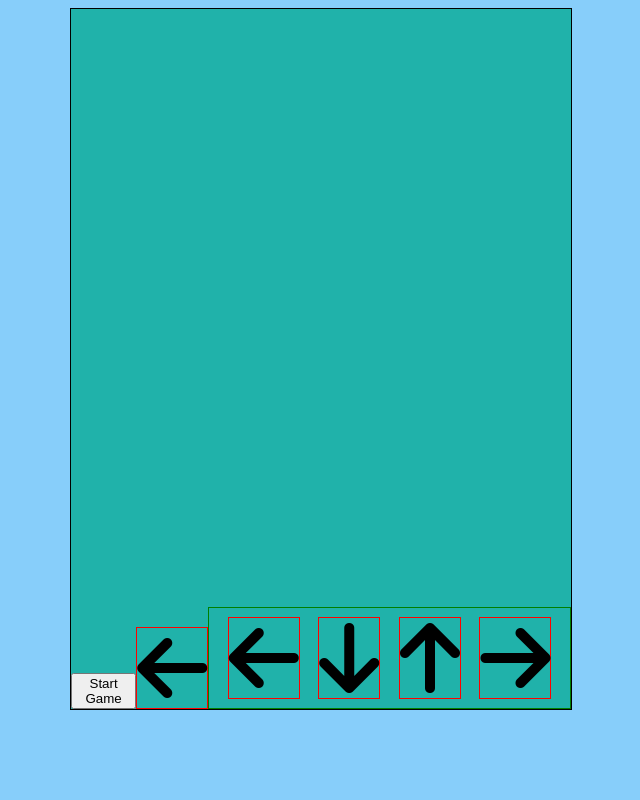
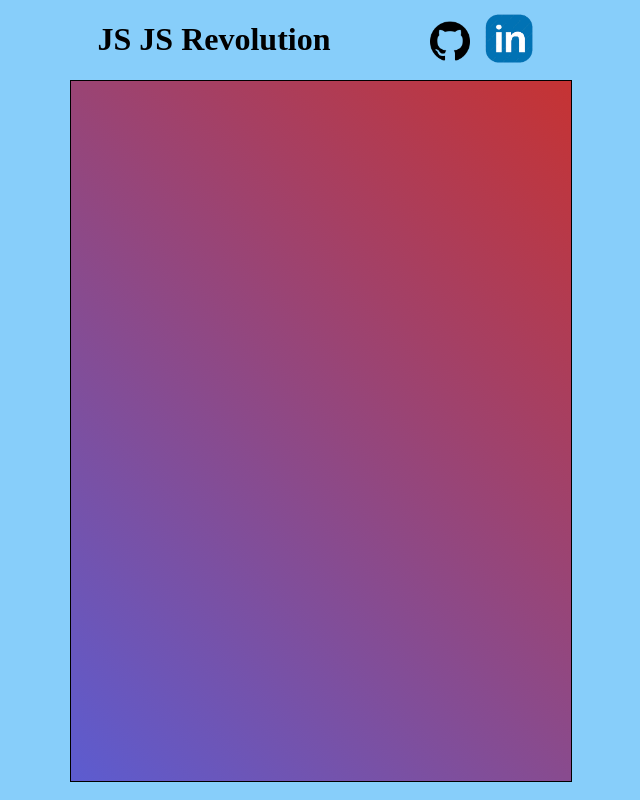
Before and after one commit to nzoam93/FFR, a plain HTML site: page index.html in a window 1280 px wide. Shown: the whole page, without its empty margins (319-959 px from the left). Drawn offline with Linux system fonts and the light colour scheme.

Commit message:
switched to canvas

```diff
--- a/index.html
+++ b/index.html
@@ -4,15 +4,29 @@
     <meta charset="UTF-8">
     <meta http-equiv="X-UA-Compatible" content="IE=edge">
     <meta name="viewport" content="width=device-width, initial-scale=1.0">
+    <link rel="stylesheet" href="stylesheet.css">
+    <script src="./src/index.js" type="module" defer></script> <!--type="module" is a workaround for webpack-->
     <title>FFR</title>
     <script src="https://kit.fontawesome.com/2687a23fd5.js" crossorigin="anonymous"></script>
-    <script src="main.js"></script>
-    <link rel="stylesheet" href="stylesheet.css">
+    <!-- <link rel="icon" type="image/x-icon" href="./imgs/coin.ico"> adds an image to the browser -->
 </head>
 <body>
-    <div id="game-container">
-        <button id ="startButton" onclick="newGame()"> Start Game</button>
-        <!-- <div>FFR</div> -->
+    <header>
+        <h1>JS JS Revolution</h1>
+        <nav>
+            <a id="github" href="https://github.com/nzoam93"><img src="./imgs/github.png" alt="gitHub photo"></a>
+            <a id="linkedIn" href="https://www.linkedin.com/in/noam-zimet-4114a594"><img src="./imgs/linkedIn2.png" alt="linkedIn"></a>
+        </nav>
+    </header>
+
+    <canvas id="game">
+        <div id="bottom-part">
+
+        </div>
+    </canvas>
+
+    <!-- <div id="game-container">
+        <button id ="start-button" onclick="newGame()"> Start Game</button>
         <div id="game-arrows-container">
             <div><i id="top-arrow" class="arrow fa-sharp fa-solid fa-arrow-left"></i></div>
         </div>
@@ -22,6 +36,6 @@
             <div><i class="arrow fa-sharp fa-solid fa-arrow-up"></i></div>
             <div><i class="arrow fa-sharp fa-solid fa-arrow-right"></i></div>
         </div>
-    </div>
+    </div> -->
 </body>
 </html>
--- a/main.js
+++ b/src/index.js
@@ -1,4 +1,14 @@
 document.addEventListener("DOMContentLoaded", () => {
+    const canvas = document.getElementById("game");
+    canvas.width = 500;
+    canvas.height = 700;
+    // const canvasBackground = new Image();
+    // canvasBackground.src = './imgs/background.png'
+    const ctx = canvas.getContext("2d");
+
+
+
+
     // const moveObject = (object, xStep, yStep) => {
     //     let div = document.getElementById(object);
     //     let rect = div.getBoundingClientRect();
@@ -18,5 +28,7 @@ document.addEventListener("DOMContentLoaded", () => {
     // }
 
     // let timedLoop = setInterval(constantMovement, 1000)
-    document.getElementById("game-container").style.left="300px"
+    // let startButton = document.getElementById("start-button")
+    // startButton.style.left="10px"
+    // console.log(startButton.style.left)
 })
--- a/stylesheet.css
+++ b/stylesheet.css
@@ -1,16 +1,55 @@
 body{
     display: flex;
+    flex-direction: column;
+    align-items: center;
+    padding: 0;
+    margin: 0;
     justify-content: center;
     background-color: lightskyblue;
+}
+
+header{
+    display: flex;
+    align-items: center;
+}
+
+nav{
+    margin-left: 100px;
+    margin-right: 0px;
+}
+
+#github img{
+    height: 40px;
+    width: 40px;
+    margin-bottom: 12px;
+}
+
+#linkedIn img{
+    width: 70px;
+    height: 70px;
+}
+
+#game{
+    border: 1px solid black;
+
+    background: linear-gradient(45deg, rgb(92, 92, 208), rgb(198, 51, 51));
 }
 
 #game-container{
     background-color: lightseagreen;
     display: flex;
-    align-items: end;
+    flex-direction: column;
+    justify-content: space-between;
     width: 500px;
     height: 700px;
     border: 1px solid black;
+}
+
+#start-button{
+    position: absolute;
+    width: 50px;
+    height: 50px;
+    border-radius: 10px;
 }
 
 #bottom-arrows-container{
```
Also changed, not shown: imgs/github.png (added), imgs/linkedIn2.png (added).
